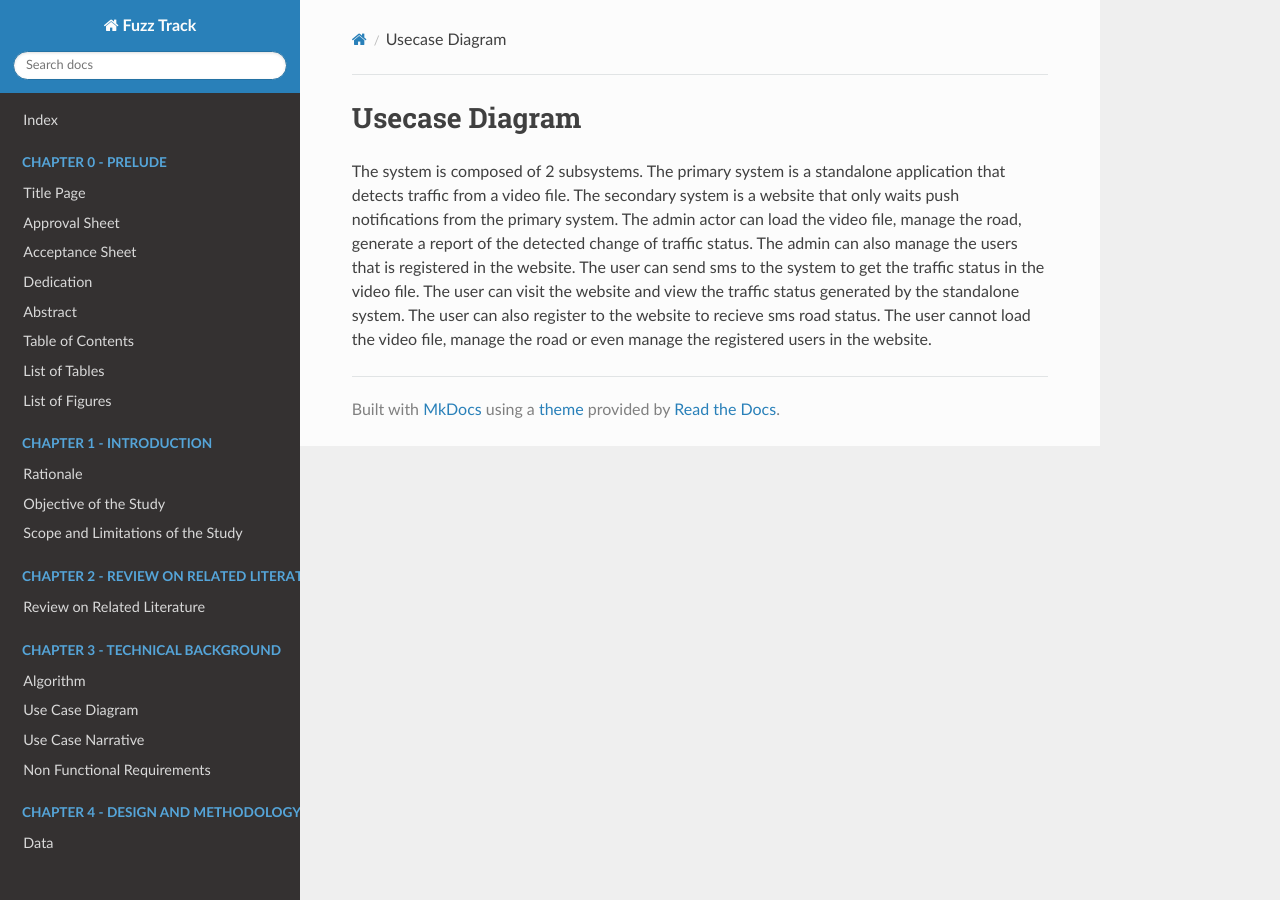
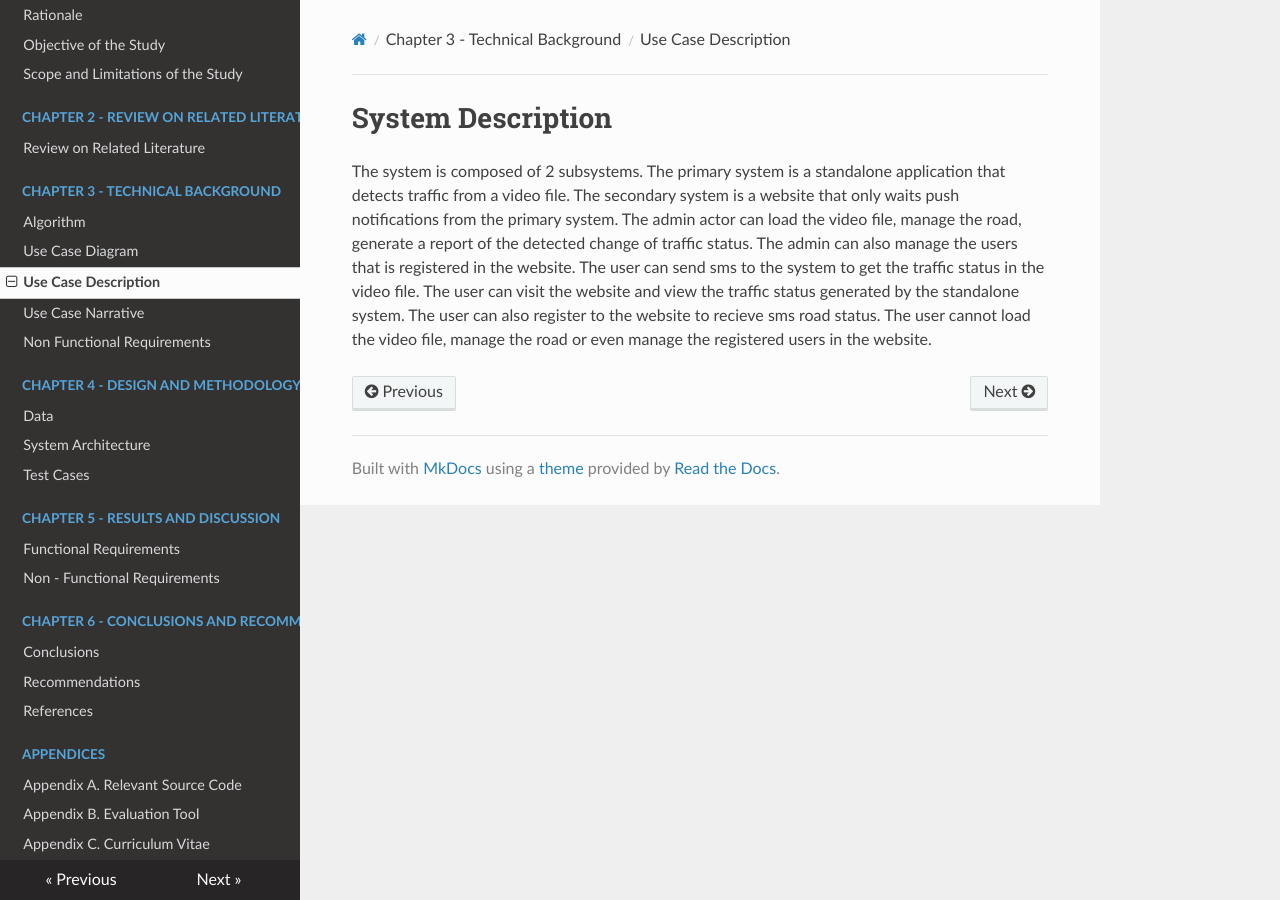
Before and after one commit to mikhailejohnapale/argomada-fuzz-track-doc, an MkDocs documentation site: the page built from docs/chapter3/usecase-description.md, in a window 1280 px wide. Built offline with MkDocs 1.6.1, drawn with Linux system fonts in a browser that asks for light colours; nearby versions of some CDN libraries; old or Windows-style settings are respelled for this version of MkDocs.

Commit message:
usecase description

```diff
--- a/docs/chapter3/usecase-description.md
+++ b/docs/chapter3/usecase-description.md
@@ -1,4 +1,4 @@
-# Usecase Diagram
+# System Description
 
 The system is composed of 2 subsystems. The primary system is a standalone application
 that detects traffic from a video file. The secondary system is a website that only waits
--- a/mkdocs.yml
+++ b/mkdocs.yml
@@ -19,6 +19,7 @@ pages:
 - 'Chapter 3 - Technical Background':
   - 'Algorithm': 'chapter3/algorithm.md'
   - 'Use Case Diagram': 'chapter3/usecase.md'
+  - 'Use Case Description': 'chapter3/usecase-description.md'
   - 'Use Case Narrative': 'chapter3/usecase-narrative.md'
   - 'Non Functional Requirements': 'chapter3/non-functional-requirements.md'
 - 'Chapter 4 - Design and Methodology':
```
